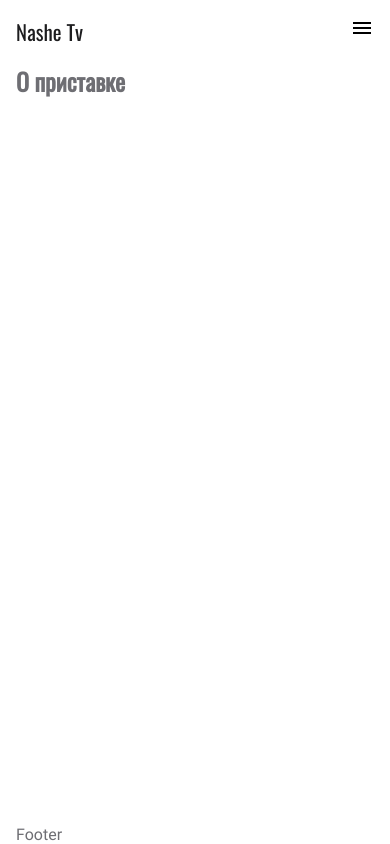
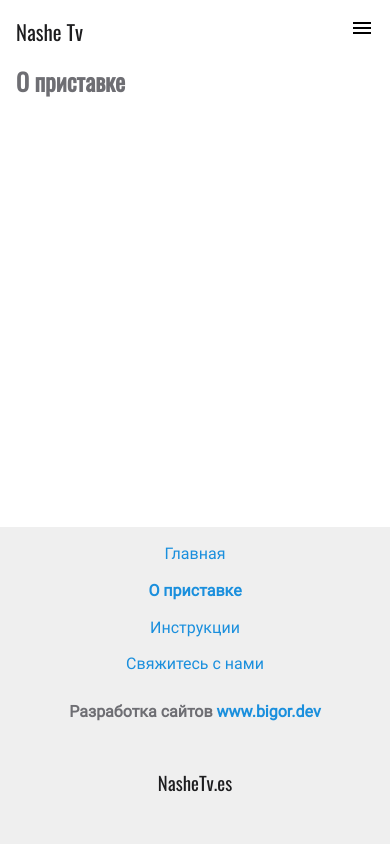
Before and after one commit to igor-co/nashetv, a React (Create React App) app: page /about in a window 390 px wide. Built offline with nearby package versions, Linux system fonts and the light colour scheme.

Commit message:
Add responsive footer with menu

```diff
--- a/src/_components/Layout/_components/Footer/Footer.jsx
+++ b/src/_components/Layout/_components/Footer/Footer.jsx
@@ -1,10 +1,19 @@
-import styles from './Footer.module.scss'
+import styles from './Footer.module.scss';
+
+import { FooterNav } from './_components/FooterNav/FooterNav';
 
 const Footer = () => {
   return (
     <footer>
-      <div className="container">
-          <p className="footer">Footer</p>
+      <div className={`${styles.flexContainer} container`}>
+        <FooterNav />
+        <div className={styles.bigor}>
+          Разработка сайтов{' '}
+          <a blank='true' href='http://localhost:3000/'>
+            www.bigor.dev
+          </a>
+        </div>
+        <h3 className={styles.logo}>NasheTv.es</h3>
       </div>
     </footer>
   );
--- a/src/_components/Layout/_components/Footer/Footer.module.scss
+++ b/src/_components/Layout/_components/Footer/Footer.module.scss
@@ -1,3 +1,29 @@
+@import '../../../../_assets/colors/colors';
+
 footer {
   margin: auto 0 0;
+  background-color: $colorAlternativeBg;
 }
+.bigor {
+  align-self: center;
+  text-align: center;
+  margin: 0.7rem 0;
+  font-weight: 600;
+  a {
+    color: $colorCorporate;
+  }
+}
+.flexContainer {
+  display: flex;
+  flex-direction: column;
+  align-items: center;
+  justify-content: center;
+  .logo {
+    align-self: center;
+    justify-self: center;
+    margin-bottom: 3rem;
+    margin-top: 2.3rem;
+    color: $colorFontTitle;
+    font-weight: 200;
+  }
+}
--- /dev/null
+++ b/src/_components/Layout/_components/Footer/_components/FooterNav/FooterNav.jsx
@@ -0,0 +1,64 @@
+import { useState } from 'react';
+
+import styles from './FooterNav.module.scss';
+
+import { NavLink, useRouteMatch } from 'react-router-dom';
+
+const FooterNav = () => {
+  const [matchAbout] = useState(useRouteMatch('/about'));
+  const [matchContact] = useState(useRouteMatch('/contact'));
+  const [matchInstructions] = useState(useRouteMatch('/instructions'));
+  const [matchMain] = useState(useRouteMatch('/'));
+
+  return (
+    <nav>
+      <ul className={styles.list}>
+        <li className={styles.listItem}>
+          <NavLink
+            to='/'
+            className={`${matchMain?.isExact ? styles.currentlistItem : ''}`}
+          >
+            Главная
+          </NavLink>
+        </li>
+
+        <li className={styles.listItemSeparator}>|</li>
+
+        <li className={styles.listItem}>
+          <NavLink
+            to='/about'
+            className={`${matchAbout?.isExact ? styles.currentlistItem : ''}`}
+          >
+            О приставке
+          </NavLink>
+        </li>
+
+        <li className={styles.listItemSeparator}>|</li>
+
+        <li className={styles.listItem}>
+          <NavLink
+            to='/instructions'
+            className={`${
+              matchInstructions?.isExact ? styles.currentlistItem : ''
+            }`}
+          >
+            Инструкции
+          </NavLink>
+        </li>
+
+        <li className={styles.listItemSeparator}>|</li>
+
+        <li className={styles.listItem}>
+          <NavLink
+            to='/contact'
+            className={`${matchContact?.isExact ? styles.currentlistItem : ''}`}
+          >
+            Свяжитесь с нами
+          </NavLink>
+        </li>
+      </ul>
+    </nav>
+  );
+};
+
+export { FooterNav };
--- /dev/null
+++ b/src/_components/Layout/_components/Footer/_components/FooterNav/FooterNav.module.scss
@@ -0,0 +1,61 @@
+@import '../../../../../../_assets/colors/colors';
+
+nav {
+  font-size: 1rem;
+  a {
+    color: $colorCorporate;
+  }
+  ul {
+    display: flex;
+    flex-direction: column;
+    justify-content: center;
+    list-style-type: none;
+    padding-left: 0;
+    text-align: center;
+    .listItemSeparator {
+      display: none;
+    }
+    .listItem {
+      color: $colorCorporate;
+      margin-top: 1.1rem;
+      &:hover {
+        cursor: pointer;
+      }
+      &:last-of-type {
+        margin-bottom: 1.1rem;
+      }
+    }
+    .currentlistItem {
+      color: $colorCorporate;
+      font-weight: 600;
+    }
+  }
+}
+
+@media screen and (min-width: 730px) {
+  nav {
+    margin-top: 2rem;
+    a {
+      color: $colorFont;
+    }
+  }
+  .list {
+    flex-direction: row;
+    margin-bottom: 1.1rem;
+  }
+  .listItem {
+    align-self: center;
+    margin: 0 2rem;
+    &:last-of-type {
+      margin-top: 1.1rem;
+      margin-bottom: 0 !important;
+    }
+  }
+  .listItemSeparator {
+    display: flex !important;
+    align-self: flex-end;
+    color: $colorFont;
+  }
+  .currentlistItem {
+  }
+}
```
